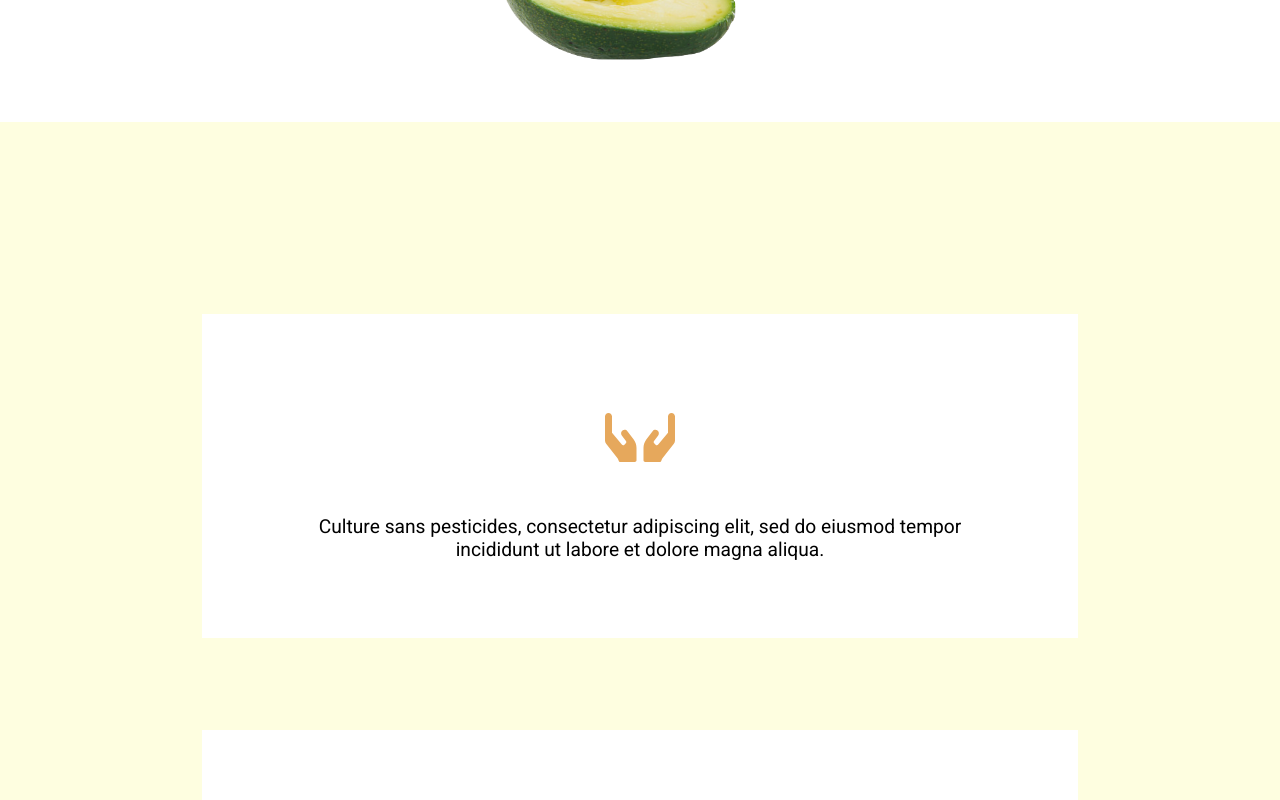
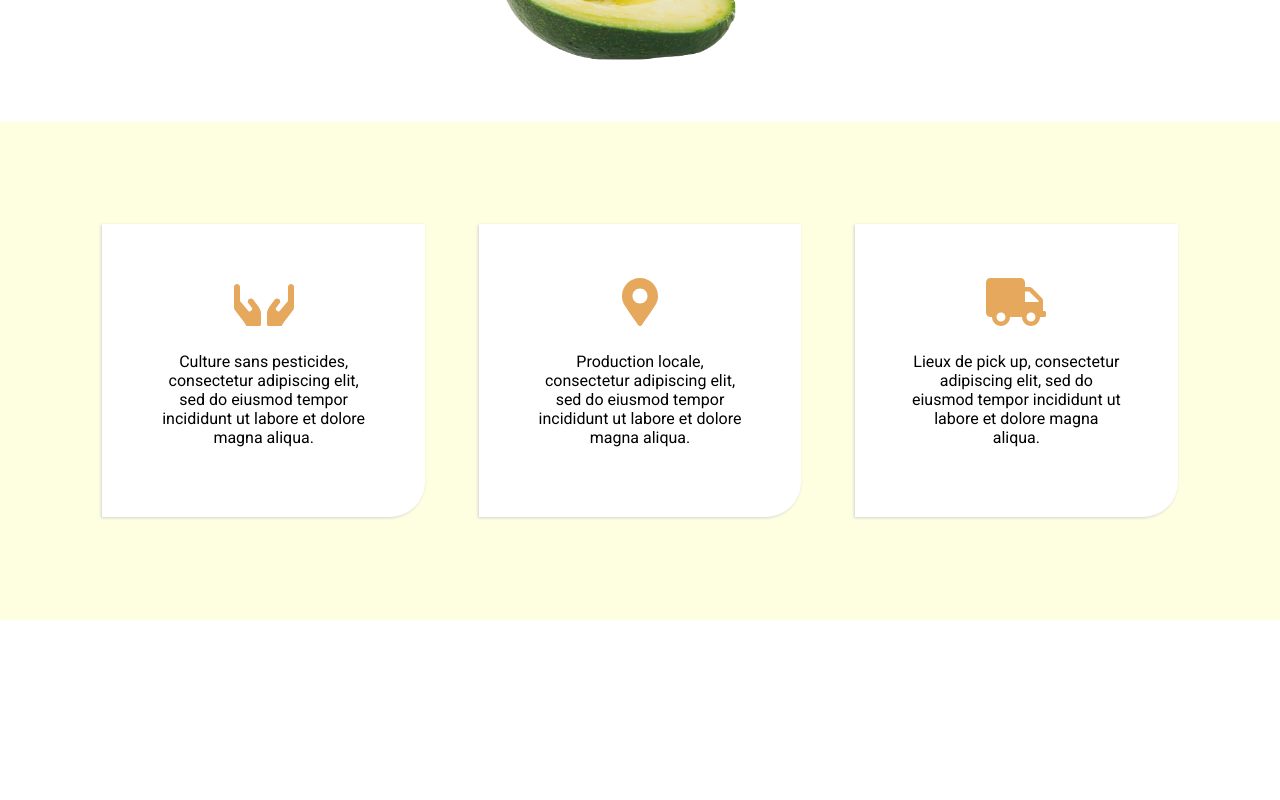
Before and after one commit to emmanuellejaldorau/cathy-boutik, a React (Create React App) app: page / in a window 1280 px wide. Shown: the part 640-1440 px from the top of the page. After the commit the page ends 1260 px from the top, so only its background shows below. Built offline with nearby package versions, Linux system fonts and the light colour scheme.

Commit message:
style(aboutus): adapted desktop version

```diff
--- a/src/App.css
+++ b/src/App.css
@@ -91,6 +91,8 @@ html, body, main {
     flex-direction: column;
     align-items: center;
     justify-content: space-between;
+    border-radius: 0 0 35px 0;
+    box-shadow: -1px 1px 3px lightgrey;
 }
 
 .about-us-icon{
@@ -174,4 +176,26 @@ html, body, main {
         color: #fffef2;
         border: 1px solid #e6a85c;
     }
+
+    /*--------------------About Us------------------------*/
+    .about-us {
+        padding: 8%;
+        flex-direction: row;
+        align-items: stretch;
+        justify-content: space-between;
+    }
+
+    .about-us > div {
+        width: 20%;
+        padding: 5%;
+        margin-bottom: 0;
+    }
+
+    .about-us-icon{
+        font-size: 3rem;
+    }
+
+    .about-us-text{
+        font-size: 1rem;
+    }
 }
```
Also changed, not shown: src/components/homepage/Homepage.tsx (line endings or trailing spaces).
